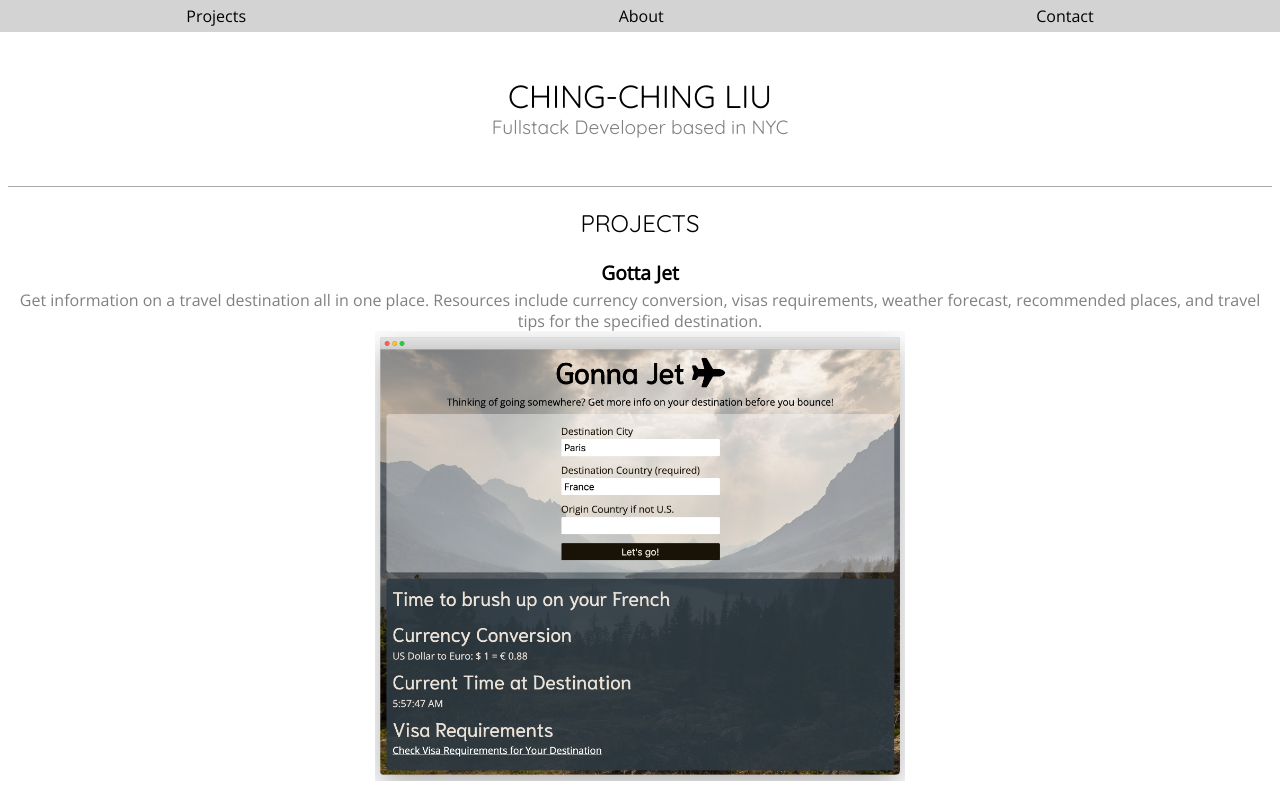
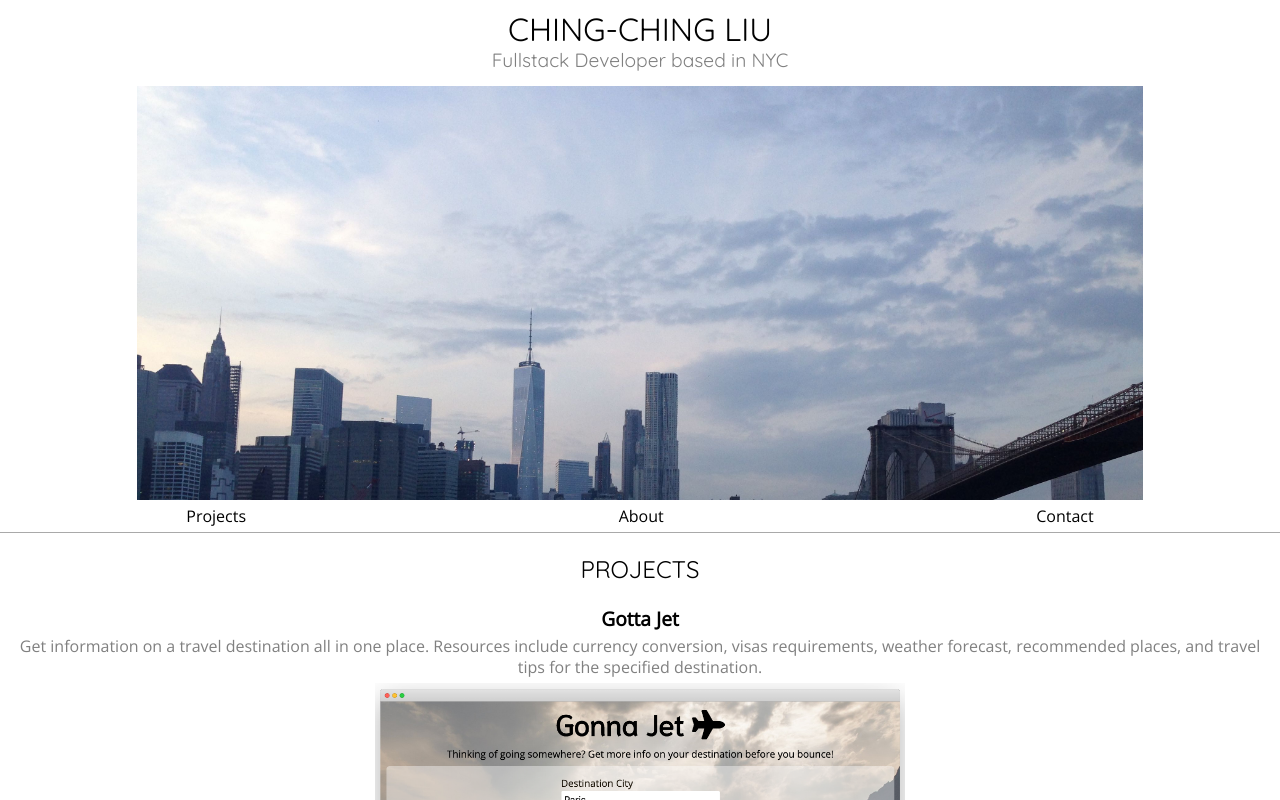
Before and after one commit to PeasOfMind/portfolio-site, a plain HTML site: page index.html in a window 1280 px wide. Shown: the top 800 px of the page. Drawn offline with nearby package versions, Linux system fonts and the light colour scheme.

Commit message:
added hero image and reworked styling

```diff
--- a/index.html
+++ b/index.html
@@ -11,6 +11,11 @@
     <link rel="stylesheet" href="style.css">
 </head>
 <body>
+    <header role="banner">
+        <h1>CHING-CHING LIU</h1>
+        <p id="headline">Fullstack Developer based in NYC</p>
+        <img class="hero-img" src="./images/hero_img.jpg" alt="view of NYC waterfront"/>
+    </header>
     <nav role="navigation">
         <ul>
             <li class="nav-links">Projects</li>
@@ -19,10 +24,6 @@
         </ul>
     </nav>
     <main role="main">
-        <header role="banner">
-            <h1>CHING-CHING LIU</h1>
-            <p id="headline">Fullstack Developer based in NYC</p>
-        </header>
         <section id="projects">
             <h2>PROJECTS</h2>
             <section class="project">
@@ -77,7 +78,7 @@
         </section>
     </main>
     <footer role="content-info">
-        <h2>Where to Find Me</h2>
+        <h2>Find Me</h2>
         <ul>
             <li class="contact-link">
                 <a href="https://github.com/PeasOfMind" target="_blank" rel="noopener noreferrer" alt="Github">
--- a/style.css
+++ b/style.css
@@ -1,14 +1,34 @@
 body {
     font-family: 'Open Sans', sans-serif;
-    padding: 0 0.5em;
+    position: relative;
+}
+
+header {
+    padding: 0.8em 0 0.2em;
+    position: fixed;
+    top: 0;
+    left: 0;
+    z-index: -1;
+    width: 100%;
+}
+
+header, footer {
+    display: flex;
+    align-items: center;
+    flex-direction: column;
 }
 
 nav {
+    margin-top: 500px;
     padding: 0.5em 0;
-    background-color: lightgrey;
+    position: sticky;
+    top: 0;
+    border-bottom: 1px solid darkgrey;
+    z-index: 1;
+    background-color: white;
 }
 
-nav, footer {
+footer {
     margin: 0 -0.5em;
 }
 
@@ -17,14 +37,9 @@ nav > ul {
     justify-content: space-around;
 }
 
-header {
-    padding: 3em 0;
-}
-
-header, footer {
-    display: flex;
-    align-items: center;
-    flex-direction: column;
+main {
+    padding: 0 0.5em;
+    background-color: white;
 }
 
 h1 {
@@ -56,6 +71,11 @@ footer > ul {
     display: flex;
     flex-direction: row;
     padding: 0.3em 0;
+}
+
+.hero-img {
+    max-height: 70vh;
+    display: block;
 }
 
 .project {
@@ -90,6 +110,7 @@ footer > ul {
 #headline {
     font-size: 1.2em;
     color: grey;
+    padding-bottom: 0.8em;
 }
 
 #projects {
@@ -98,10 +119,7 @@ footer > ul {
 
 #projects p {
     color: grey;
-}
-
-#bio, #projects {
-    border-top: 1px solid darkgrey;
+    padding-bottom: 0.3em;
 }
 
 #bio p, #projects p {
@@ -111,6 +129,7 @@ footer > ul {
 
 #bio {
     padding: 1.5em 0.2em;
+    border-top: 1px solid darkgrey;
 }
 
 #bio-info {
```
Also changed, not shown: images/hero_img.jpg (added).
